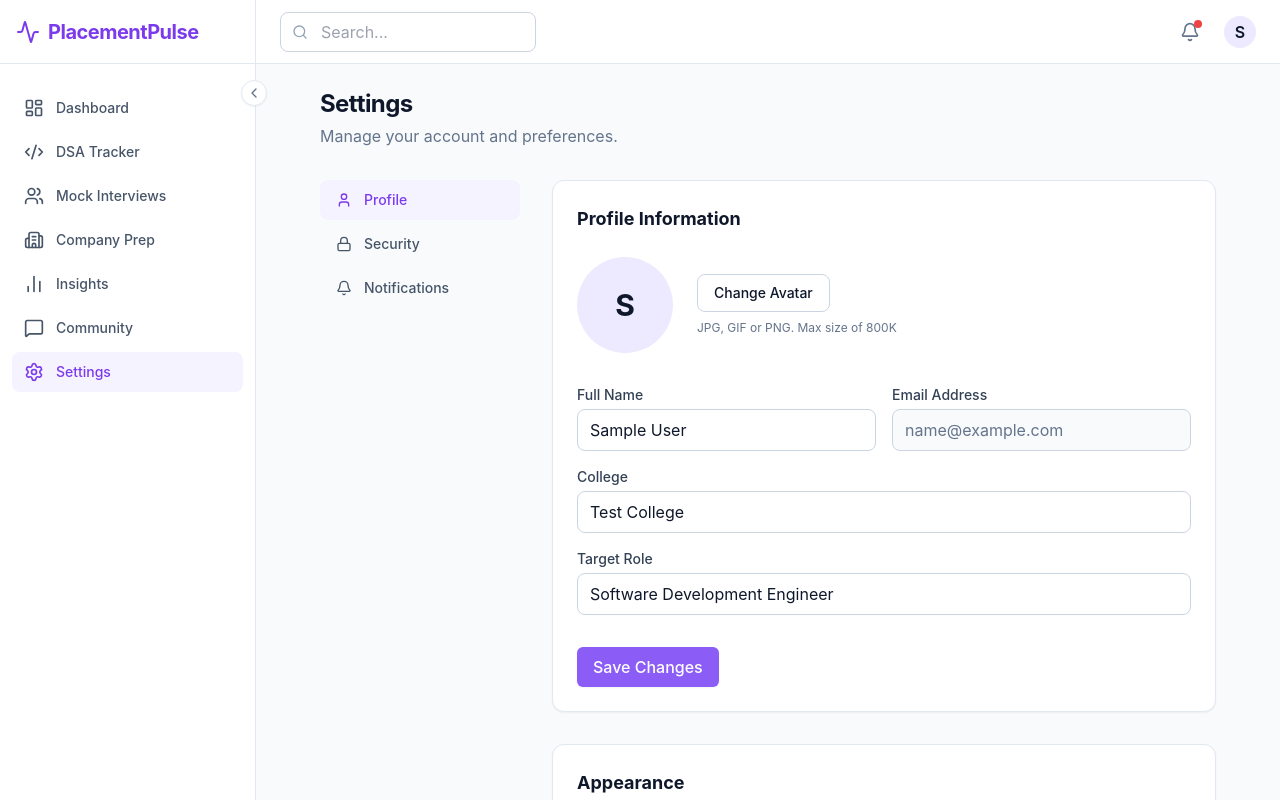
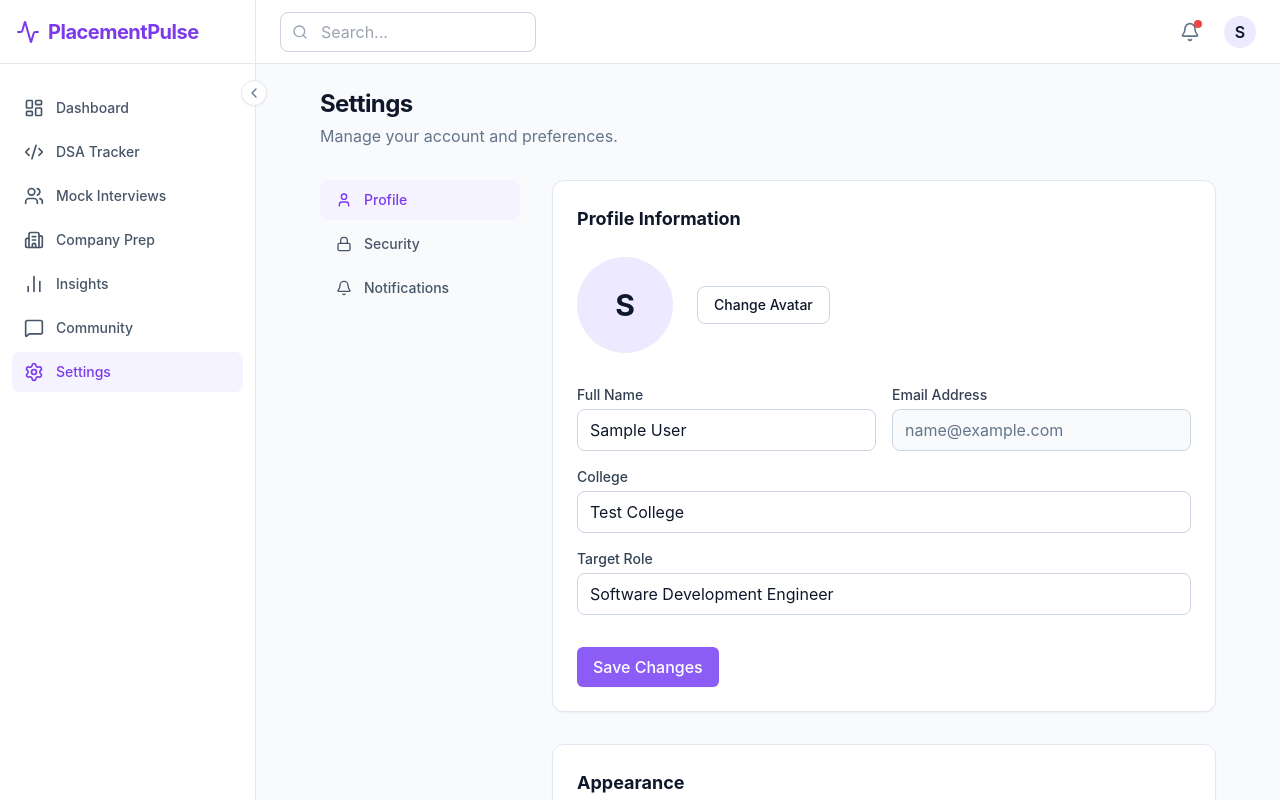
Before and after one commit to Thiruyohesshwarran/PlacementPulse, a React app: page /settings in a window 1280 px wide. Built offline with nearby package versions, Linux system fonts and the light colour scheme; sample sign-in values are in the browser's storage; the HTML template or start-up script is replaced by a standard one.

Commit message:
UI-changes

```diff
--- a/src/pages/Auth/Login.jsx
+++ b/src/pages/Auth/Login.jsx
@@ -28,7 +28,7 @@ const Login = () => {
           <div className="inline-flex items-center justify-center w-12 h-12 rounded-xl bg-primary-100 text-primary-600 mb-4">
             <User className="w-6 h-6" />
           </div>
-          <h2 className="text-2xl font-bold text-slate-900 dark:text-white">Welcome back</h2>
+          <h2 className="text-2xl font-bold text-slate-900 dark:text-white">Welcome Back</h2>
           <p className="text-slate-500 mt-2">Sign in to your PlacementPulse account</p>
         </div>
 
--- a/src/pages/Profile/Settings.jsx
+++ b/src/pages/Profile/Settings.jsx
@@ -57,7 +57,6 @@ const Settings = () => {
                                  <button className="px-4 py-2 border border-slate-300 dark:border-slate-700 bg-white dark:bg-slate-900 text-sm font-medium rounded-lg hover:bg-slate-50 dark:hover:bg-slate-800 transition-colors">
                                      Change Avatar
                                  </button>
-                                 <p className="text-xs text-slate-500 mt-2">JPG, GIF or PNG. Max size of 800K</p>
                              </div>
                         </div>
 
```
